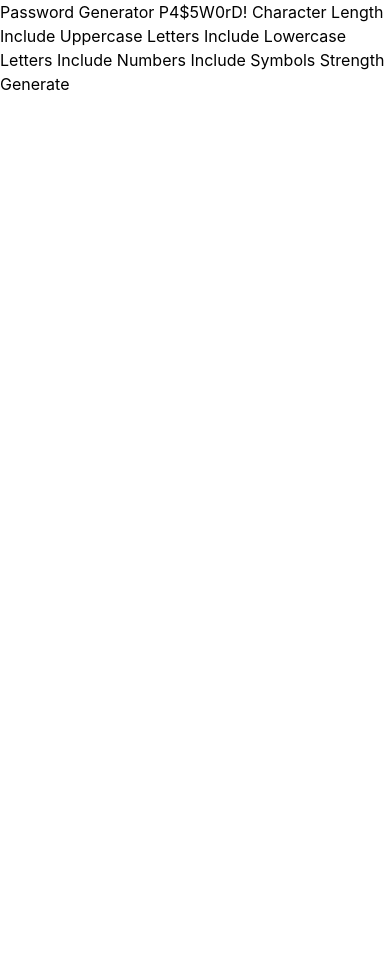
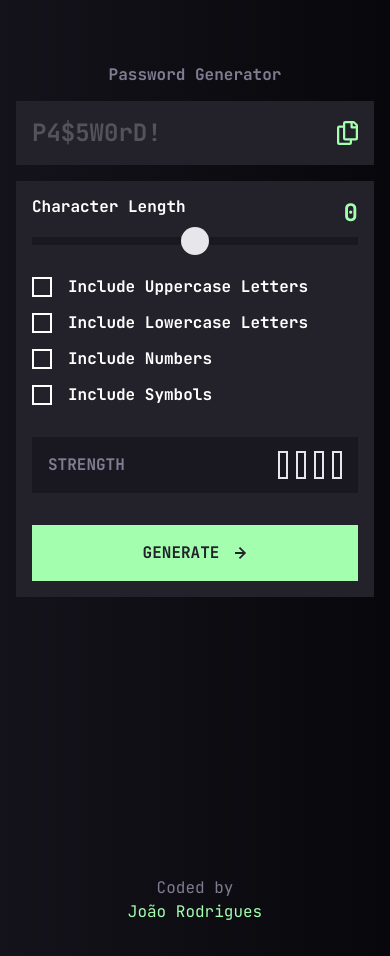
Before and after one commit to Joao0330/password-generator-react, a React (Vite) app: page / in a window 390 px wide. Before the commit the page ends 844 px from the top, so only its background shows below. Built offline with nearby package versions, Linux system fonts and the light colour scheme.

Commit message:
Finished styling the mobile design

```diff
--- a/src/App.tsx
+++ b/src/App.tsx
@@ -1,8 +1,68 @@
+import { CheckboxItem } from './components/CheckboxItem';
+
 function App() {
 	return (
-		<div>
-			<p>Password Generator P4$5W0rD! Character Length Include Uppercase Letters Include Lowercase Letters Include Numbers Include Symbols Strength Generate</p>
-		</div>
+		<>
+			<main className='min-h-dvh px-4 pt-16.25 pb-15.75'>
+				<section className='flex flex-col gap-4'>
+					<h1 className='text-preset4 text-grey-600 text-center'>Password Generator</h1>
+
+					<div className='p-4 bg-grey-800 flex items-center justify-between'>
+						<span className='text-preset2 text-grey-700'>P4$5W0rD!</span>
+						<button>
+							<svg width='21' height='24' xmlns='http://www.w3.org/2000/svg'>
+								<path
+									d='M20.341 3.091 17.909.659A2.25 2.25 0 0 0 16.319 0H8.25A2.25 2.25 0 0 0 6 2.25V4.5H2.25A2.25 2.25 0 0 0 0 6.75v15A2.25 2.25 0 0 0 2.25 24h10.5A2.25 2.25 0 0 0 15 21.75V19.5h3.75A2.25 2.25 0 0 0 21 17.25V4.682a2.25 2.25 0 0 0-.659-1.591ZM12.469 21.75H2.53a.281.281 0 0 1-.281-.281V7.03a.281.281 0 0 1 .281-.281H6v10.5a2.25 2.25 0 0 0 2.25 2.25h4.5v1.969a.282.282 0 0 1-.281.281Zm6-4.5H8.53a.281.281 0 0 1-.281-.281V2.53a.281.281 0 0 1 .281-.281H13.5v4.125c0 .621.504 1.125 1.125 1.125h4.125v9.469a.282.282 0 0 1-.281.281Zm.281-12h-3v-3h.451c.075 0 .147.03.2.082L18.667 4.6a.283.283 0 0 1 .082.199v.451Z'
+									fill='#A4FFAF'
+								/>
+							</svg>
+						</button>
+					</div>
+
+					<form className='p-4 bg-grey-800 flex flex-col gap-8'>
+						<div className='flex flex-col gap-2'>
+							<div className='flex justify-between'>
+								<p className='text-preset4 text-white'>Character Length</p>
+								<span className='text-preset2 text-green-200'>0</span>
+							</div>
+
+							<input type='range' min='0' max='50' className='appearance-none cursor-pointer bg-grey-850 h-2' />
+						</div>
+
+						<ul className='flex flex-col gap-4 text-white text-preset4'>
+							<CheckboxItem optionType='uppercase' />
+							<CheckboxItem optionType='lowercase' />
+							<CheckboxItem optionType='numbers' />
+							<CheckboxItem optionType='symbols' />
+						</ul>
+
+						<div className='py-3.5 px-4 bg-grey-850 flex items-center justify-between'>
+							<p className='text-preset4 uppercase text-grey-600'>strength</p>
+
+							<div className='passwordStrengthBars'>
+								<span></span>
+								<span></span>
+								<span></span>
+								<span></span>
+							</div>
+						</div>
+
+						<button type='submit' className='generateBtn'>
+							<span>generate</span>
+							<svg width='12' height='12' xmlns='http://www.w3.org/2000/svg'>
+								<path fill='#24232C' d='m5.106 12 6-6-6-6-1.265 1.265 3.841 3.84H.001v1.79h7.681l-3.841 3.84z' />
+							</svg>
+						</button>
+					</form>
+				</section>
+			</main>
+			<footer className='footer'>
+				<p>Coded by</p>
+				<a href='https://joaogrodrigues.dev' target='_blank' rel='noopener noreferrer' aria-label='João Rodrigues portfolio (opens in a new tab)'>
+					João Rodrigues
+				</a>
+			</footer>
+		</>
 	);
 }
 
--- /dev/null
+++ b/src/components/CheckboxItem.tsx
@@ -0,0 +1,29 @@
+export const CheckboxItem = ({ optionType }: { optionType: 'uppercase' | 'lowercase' | 'numbers' | 'symbols' }) => {
+	const checkboxOptionsMap = {
+		uppercase: 'Include Uppercase Letters',
+		lowercase: 'Include Lowercase Letters',
+		numbers: 'Include Numbers',
+		symbols: 'Include Symbols',
+	};
+
+	return (
+		<li>
+			<label className='group flex items-center gap-4 cursor-pointer'>
+				<input type='checkbox' className='hidden' />
+
+				<div
+					className='w-5 h-5 border-2 border-white flex items-center justify-center
+                    xl:hover:border-green-200
+               group-has-checked:bg-green-200
+               group-has-checked:border-green-200 transition'
+				>
+					<svg width='14' height='12' xmlns='http://www.w3.org/2000/svg' className='opacity-0 group-has-checked:opacity-100 transition'>
+						<path stroke='#18171F' strokeWidth='3' fill='none' d='M1 5.607 4.393 9l8-8' />
+					</svg>
+				</div>
+
+				<span>{checkboxOptionsMap[optionType]}</span>
+			</label>
+		</li>
+	);
+};
--- a/src/styles/index.css
+++ b/src/styles/index.css
@@ -1 +1,124 @@
+@import url('https://fonts.googleapis.com/css2?family=JetBrains+Mono:ital,wght@0,100..800;1,100..800&display=swap');
 @import 'tailwindcss';
+
+@theme {
+	--font-jetbrains: 'JetBrains Mono', monospace;
+
+	--color-grey-950: hsl(255, 22%, 4%);
+	--color-grey-900: hsl(248, 17%, 9%);
+	--color-grey-850: hsl(248, 15%, 11%);
+	--color-grey-800: hsl(247, 11%, 15%);
+	--color-grey-700: hsl(248, 5%, 34%);
+	--color-grey-600: hsl(251, 9%, 53%);
+	--color-grey-200: hsl(252, 11%, 91%);
+
+	--color-green-200: hsl(127, 100%, 82%);
+
+	--color-yellow-300: hsl(42, 91%, 68%);
+
+	--color-orange-400: hsl(13, 95%, 66%);
+
+	--color-red-500: hsl(0, 91%, 63%);
+
+	--background-image-gradient: linear-gradient(90deg, rgba(20, 19, 27, 1) 0%, rgba(8, 7, 11, 1) 100%);
+}
+
+@layer base {
+	html {
+		@apply scroll-smooth;
+	}
+
+	body {
+		@apply font-jetbrains antialiased bg-gradient;
+	}
+}
+
+input[type='range']::-webkit-slider-thumb {
+	appearance: none;
+	width: 1.75rem;
+	height: 1.75rem;
+	background: hsl(252, 11%, 91%);
+	border-radius: 50%;
+	cursor: pointer;
+	border: none;
+}
+
+@media (min-width: 1280px) {
+	input[type='range']::-webkit-slider-thumb:hover {
+		background: hsl(248, 15%, 11%);
+		border: 2px solid hsl(127, 100%, 82%);
+	}
+}
+
+@utility text-preset1 {
+	font-size: 2rem;
+	font-weight: 700;
+	line-height: 2.625rem;
+	letter-spacing: 0;
+}
+
+@utility text-preset2 {
+	font-size: 1.5rem;
+	font-weight: 700;
+	line-height: 2rem;
+	letter-spacing: 0;
+}
+
+@utility text-preset3 {
+	font-size: 1.125rem;
+	font-weight: 700;
+	line-height: 1.5rem;
+	letter-spacing: 0;
+}
+
+@utility text-preset4 {
+	font-size: 1rem;
+	font-weight: 700;
+	line-height: 1.25rem;
+	letter-spacing: 0;
+}
+
+@utility passwordStrengthBars {
+	@apply flex gap-2;
+
+	span {
+		@apply border-2 border-grey-200 w-2.5 h-7;
+	}
+}
+
+@utility generateBtn {
+	@apply bg-green-200 text-grey-800 border-2 border-green-200 py-4 flex items-center justify-center gap-4 cursor-pointer xl:hover:bg-transparent xl:hover:text-green-200;
+
+	span {
+		@apply text-preset4 uppercase;
+	}
+
+	@media (min-width: 1280px) {
+		&:hover {
+			svg path {
+				fill: hsl(127, 100%, 82%);
+			}
+		}
+	}
+}
+
+@utility footer {
+	@apply max-w-300 my-0 mx-auto py-8 px-4 text-center text-grey-600;
+
+	a {
+		@apply text-green-200;
+	}
+}
+
+@utility sr-only {
+	position: absolute;
+	inset: 0;
+	width: 0.063rem;
+	height: 0.063rem;
+	padding: 0;
+	margin: -0.063rem;
+	overflow: hidden;
+	clip-path: inset(50%);
+	white-space: nowrap;
+	border: 0;
+}
```
